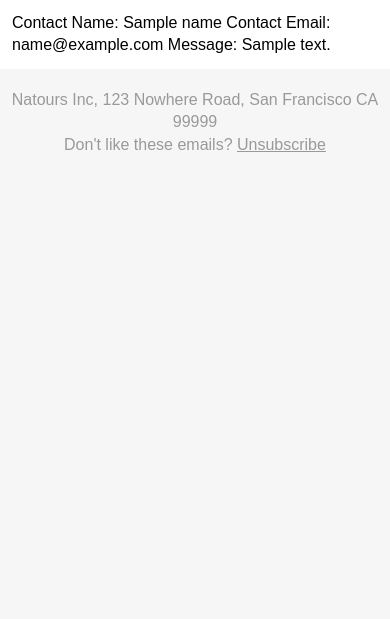
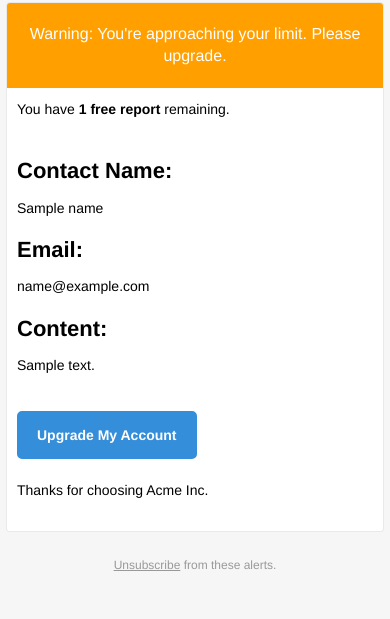
Before and after one commit to Navneet7716/Musafiri, a Django app: template users/templates/users/contact_template.html in a window 390 px wide. Shown: the top 619 px of the page. Run offline with Django 3.2, Linux system fonts and the light colour scheme; the template is opened without the code that fills it: most values are stand-ins (such as "Sample title", 1, 10 or a date in 2020).

Commit message:
added index

```diff
--- a/users/templates/users/contact_template.html
+++ b/users/templates/users/contact_template.html
@@ -1,335 +1,99 @@
 <!DOCTYPE html>
-<html>
+<html  style="font-family: 'Helvetica Neue', Helvetica, Arial, sans-serif; box-sizing: border-box; font-size: 14px; margin: 0;">
 <head>
-    <meta name="viewport" content="width=device-width">
-    <meta http-equiv="Content-Type" content="text/html; charset=UTF-8">
-    <title></title>
-    <style>
-
-
-
+<meta name="viewport" content="width=device-width" />
+<meta http-equiv="Content-Type" content="text/html; charset=UTF-8" />
+<title>Alerts e.g. approaching your limit</title>
+<style type="text/css">
 img {
-        border: none;
-        -ms-interpolation-mode: bicubic;
 max-width: 100%;
 }
 body {
+-webkit-font-smoothing: antialiased; -webkit-text-size-adjust: none; width: 100% !important; height: 100%; line-height: 1.6em;
+}
+body {
 background-color: #f6f6f6;
-        font-family: sans-serif;
-        -webkit-font-smoothing: antialiased;
-        font-size: 14px;
-        line-height: 1.4;
-        margin: 0;
-        padding: 0;
-        -ms-text-size-adjust: 100%;
-        -webkit-text-size-adjust: 100%;
 }
-    table {
-        border-collapse: separate;
-        mso-table-lspace: 0pt;
-        mso-table-rspace: 0pt;
-        width: 100%; }
-        table td {
-            font-family: sans-serif;
-            font-size: 14px;
-            vertical-align: top;
+@media only screen and (max-width: 640px) {
+  body {
+    padding: 0 !important;
   }
-    .body {
-        background-color: #f6f6f6;
-        width: 100%;
+  h1 {
+    font-weight: 800 !important; margin: 20px 0 5px !important;
+  }
+  h2 {
+    font-weight: 800 !important; margin: 20px 0 5px !important;
+  }
+  h3 {
+    font-weight: 800 !important; margin: 20px 0 5px !important;
+  }
+  h4 {
+    font-weight: 800 !important; margin: 20px 0 5px !important;
+  }
+  h1 {
+    font-size: 22px !important;
+  }
+  h2 {
+    font-size: 18px !important;
+  }
+  h3 {
+    font-size: 16px !important;
   }
   .container {
-        display: block;
-        margin: 0 auto !important;
-        /* makes it centered */
-        max-width: 580px;
-        padding: 10px;
-        width: 580px;
+    padding: 0 !important; width: 100% !important;
   }
   .content {
-        box-sizing: border-box;
-        display: block;
-        margin: 0 auto;
-        max-width: 580px;
-        padding: 10px;
+    padding: 0 !important;
   }
-    .main {
-        background: #ffffff;
-        border-radius: 3px;
-        width: 100%;
-    }
-    .wrapper {
-        box-sizing: border-box;
-        padding: 20px;
-    }
-    .content-block {
-        padding-bottom: 10px;
-        padding-top: 10px;
-    }
-    .footer {
-        clear: both;
-        margin-top: 10px;
-        text-align: center;
-        width: 100%;
-    }
-        .footer td,
-        .footer p,
-        .footer span,
-        .footer a {
-            color: #999999;
-            font-size: 12px;
-            text-align: center;
-    }
-    h1,
-    h2,
-    h3,
-    h4 {
-        color: #000000;
-        font-family: sans-serif;
-        font-weight: 400;
-        line-height: 1.4;
-        margin: 0;
-        margin-bottom: 30px;
-    }
-    h1 {
-        font-size: 35px;
-        font-weight: 300;
-        text-align: center;
-        text-transform: capitalize;
-    }
-    p,
-    ul,
-    ol {
-        font-family: sans-serif;
-        font-size: 14px;
-        font-weight: normal;
-        margin: 0;
-        margin-bottom: 15px;
-    }
-        p li,
-        ul li,
-        ol li {
-            list-style-position: inside;
-            margin-left: 5px;
-    }
-    a {
-        color: #55c57a;
-        text-decoration: underline;
-    }
-    .btn {
-        box-sizing: border-box;
-        width: 100%; }
-        .btn > tbody > tr > td {
-            padding-bottom: 15px; }
-        .btn table {
-            width: auto;
-    }
-        .btn table td {
-            background-color: #ffffff;
-            border-radius: 5px;
-            text-align: center;
-    }
-        .btn a {
-            background-color: #ffffff;
-            border: solid 1px #55c57a;
-            border-radius: 5px;
-            box-sizing: border-box;
-            color: #55c57a;
-            cursor: pointer;
-            display: inline-block;
-            font-size: 14px;
-            font-weight: bold;
-            margin: 0;
-            padding: 12px 25px;
-            text-decoration: none;
-            text-transform: capitalize;
-    }
-    .btn-primary table td {
-        background-color: #55c57a;
-    }
-    .btn-primary a {
-        background-color: #55c57a;
-        border-color: #55c57a;
-        color: #ffffff;
-    }
-    .last {
-        margin-bottom: 0;
-    }
-    .first {
-        margin-top: 0;
-    }
-    .align-center {
-        text-align: center;
-    }
-    .align-right {
-        text-align: right;
-    }
-    .align-left {
-        text-align: left;
-    }
-    .clear {
-        clear: both;
-    }
-    .mt0 {
-        margin-top: 0;
-    }
-    .mb0 {
-        margin-bottom: 0;
-    }
-    .preheader {
-        color: transparent;
-        display: none;
-        height: 0;
-        max-height: 0;
-        max-width: 0;
-        opacity: 0;
-        overflow: hidden;
-        mso-hide: all;
-        visibility: hidden;
-        width: 0;
-    }
-    .powered-by a {
-        text-decoration: none;
-    }
-    hr {
-        border: 0;
-        border-bottom: 1px solid #f6f6f6;
-        margin: 20px 0;
-    }
-
-
-
-
-@media only screen and (max-width: 620px) {
-        table[class=body] h1 {
-            font-size: 28px !important;
-            margin-bottom: 10px !important;
-        }
-        table[class=body] p,
-        table[class=body] ul,
-        table[class=body] ol,
-        table[class=body] td,
-        table[class=body] span,
-        table[class=body] a {
-            font-size: 16px !important;
-        }
-        table[class=body] .wrapper,
-        table[class=body] .article {
+  .content-wrap {
     padding: 10px !important;
   }
-        table[class=body] .content {
-            padding: 0 !important;
-        }
-        table[class=body] .container {
-            padding: 0 !important;
+  .invoice {
     width: 100% !important;
-        }
-        table[class=body] .main {
-            border-left-width: 0 !important;
-            border-radius: 0 !important;
-            border-right-width: 0 !important;
-        }
-        table[class=body] .btn table {
-            width: 100% !important;
-        }
-        table[class=body] .btn a {
-            width: 100% !important;
-        }
-        table[class=body] .img-responsive {
-            height: auto !important;
-            max-width: 100% !important;
-            width: auto !important;
-        }
-    }
-    @media all {
-        .ExternalClass {
-            width: 100%;
-        }
-        .ExternalClass,
-        .ExternalClass p,
-        .ExternalClass span,
-        .ExternalClass font,
-        .ExternalClass td,
-        .ExternalClass div {
-            line-height: 100%;
-        }
-        .apple-link a {
-            color: inherit !important;
-            font-family: inherit !important;
-            font-size: inherit !important;
-            font-weight: inherit !important;
-            line-height: inherit !important;
-            text-decoration: none !important;
-        }
-        .btn-primary table td:hover {
-            background-color: #2e864b !important;
-        }
-        .btn-primary a:hover {
-            background-color: #2e864b !important;
-            border-color: #2e864b !important;
   }
 }
 </style>
 </head>
-  <body>
-    <table class="body" role="presentation" border="0" cellpadding="0" cellspacing="0">
-      <tbody>
-        <tr>
-          <td></td>
-          <td class="container">
-            <div class="content">
-              <table class="main" role="presentation">
-                <!-- START MAIN AREA-->
-                <tbody>
-                  <tr>
-                    <td class="wrapper">
-                      <table role="presentation" border="0" cellpadding="0" cellspacing="0">
-                        <tbody>
-                          <tr>
-                            <td>
 
-                               Contact Name: {{ name }}
+<body itemscope itemtype="http://schema.org/EmailMessage" style="font-family: 'Helvetica Neue',Helvetica,Arial,sans-serif; box-sizing: border-box; font-size: 14px; -webkit-font-smoothing: antialiased; -webkit-text-size-adjust: none; width: 100% !important; height: 100%; line-height: 1.6em; background-color: #f6f6f6; margin: 0;" bgcolor="#f6f6f6">
 
-                               Contact Email: {{ email }}
+<table class="body-wrap" style="font-family: 'Helvetica Neue',Helvetica,Arial,sans-serif; box-sizing: border-box; font-size: 14px; width: 100%; background-color: #f6f6f6; margin: 0;" bgcolor="#f6f6f6"><tr style="font-family: 'Helvetica Neue',Helvetica,Arial,sans-serif; box-sizing: border-box; font-size: 14px; margin: 0;"><td style="font-family: 'Helvetica Neue',Helvetica,Arial,sans-serif; box-sizing: border-box; font-size: 14px; vertical-align: top; margin: 0;" valign="top"></td>
+    <td class="container" width="600" style="font-family: 'Helvetica Neue',Helvetica,Arial,sans-serif; box-sizing: border-box; font-size: 14px; vertical-align: top; display: block !important; max-width: 600px !important; clear: both !important; margin: 0 auto;" valign="top">
+      <div class="content" style="font-family: 'Helvetica Neue',Helvetica,Arial,sans-serif; box-sizing: border-box; font-size: 14px; max-width: 600px; display: block; margin: 0 auto; padding: 20px;">
+        <table class="main" width="100%" cellpadding="0" cellspacing="0" style="font-family: 'Helvetica Neue',Helvetica,Arial,sans-serif; box-sizing: border-box; font-size: 14px; border-radius: 3px; background-color: #fff; margin: 0; border: 1px solid #e9e9e9;" bgcolor="#fff"><tr style="font-family: 'Helvetica Neue',Helvetica,Arial,sans-serif; box-sizing: border-box; font-size: 14px; margin: 0;"><td class="alert alert-warning" style="font-family: 'Helvetica Neue',Helvetica,Arial,sans-serif; box-sizing: border-box; font-size: 16px; vertical-align: top; color: #fff; font-weight: 500; text-align: center; border-radius: 3px 3px 0 0; background-color: #FF9F00; margin: 0; padding: 20px;" align="center" bgcolor="#FF9F00" valign="top">
+              Warning: You're approaching your limit. Please upgrade.
+            </td>
+          </tr><tr style="font-family: 'Helvetica Neue',Helvetica,Arial,sans-serif; box-sizing: border-box; font-size: 14px; margin: 0;"><td class="content-wrap" style="font-family: 'Helvetica Neue',Helvetica,Arial,sans-serif; box-sizing: border-box; font-size: 14px; vertical-align: top; margin: 0; padding: 20px;" valign="top">
 
-                               Message: {{content|safe|striptags}}
+            <table width="100%" cellpadding="0" cellspacing="0" style="font-family: 'Helvetica Neue',Helvetica,Arial,sans-serif; box-sizing: border-box; font-size: 14px; margin: 0;"><tr style="font-family: 'Helvetica Neue',Helvetica,Arial,sans-serif; box-sizing: border-box; font-size: 14px; margin: 0;"><td class="content-block" style="font-family: 'Helvetica Neue',Helvetica,Arial,sans-serif; box-sizing: border-box; font-size: 14px; vertical-align: top; margin: 0; padding: 0 0 20px;" valign="top">
+                You have <strong style="font-family: 'Helvetica Neue',Helvetica,Arial,sans-serif; box-sizing: border-box; font-size: 14px; margin: 0;">1 free report</strong> remaining.
               </td>
-                          </tr>
-                        </tbody>
-                      </table>
+            </tr><tr style="font-family: 'Helvetica Neue',Helvetica,Arial,sans-serif; box-sizing: border-box; font-size: 14px; margin: 0;"><td class="content-block" style="font-family: 'Helvetica Neue',Helvetica,Arial,sans-serif; box-sizing: border-box; font-size: 14px; vertical-align: top; margin: 0; padding: 0 0 20px;" valign="top">
+                <h1>
+                    Contact Name:
+                </h1>
+                <p>{{ name }}</p>
+
+                <h1>Email:</h1>
+                <p>{{email }}</p>
+
+                <h1>Content:</h1>
+                <p>{{ content|safe|striptags }}</p>
               </td>
-                  </tr>
-                </tbody>
-              </table>
-              <!-- START FOOTER-->
-              <div class="footer">
-                <table role="presentation" border="0" cellpadding="0" cellspacing="0">
-                  <tbody>
-                    <tr>
-                      <td class="content-block"><span class="apple-link">Natours Inc, 123 Nowhere Road, San Francisco CA 99999</span><br> Don't like these emails? <a href="#">Unsubscribe</a></td>
-                    </tr>
-                  </tbody>
-                </table>
-              </div>
-            </div>
+            </tr><tr style="font-family: 'Helvetica Neue',Helvetica,Arial,sans-serif; box-sizing: border-box; font-size: 14px; margin: 0;"><td class="content-block" style="font-family: 'Helvetica Neue',Helvetica,Arial,sans-serif; box-sizing: border-box; font-size: 14px; vertical-align: top; margin: 0; padding: 0 0 20px;" valign="top">
+                <a href="http://www.mailgun.com" class="btn-primary" style="font-family: 'Helvetica Neue',Helvetica,Arial,sans-serif; box-sizing: border-box; font-size: 14px; color: #FFF; text-decoration: none; line-height: 2em; font-weight: bold; text-align: center; cursor: pointer; display: inline-block; border-radius: 5px; text-transform: capitalize; background-color: #348eda; margin: 0; border-color: #348eda; border-style: solid; border-width: 10px 20px;">Upgrade my account</a>
               </td>
-        </tr>
-      </tbody>
-    </table>
-  </body>
+            </tr><tr style="font-family: 'Helvetica Neue',Helvetica,Arial,sans-serif; box-sizing: border-box; font-size: 14px; margin: 0;"><td class="content-block" style="font-family: 'Helvetica Neue',Helvetica,Arial,sans-serif; box-sizing: border-box; font-size: 14px; vertical-align: top; margin: 0; padding: 0 0 20px;" valign="top">
+                Thanks for choosing Acme Inc.
+              </td>
+            </tr></table></td>
+      </tr></table><div class="footer" style="font-family: 'Helvetica Neue',Helvetica,Arial,sans-serif; box-sizing: border-box; font-size: 14px; width: 100%; clear: both; color: #999; margin: 0; padding: 20px;">
+      <table width="100%" style="font-family: 'Helvetica Neue',Helvetica,Arial,sans-serif; box-sizing: border-box; font-size: 14px; margin: 0;"><tr style="font-family: 'Helvetica Neue',Helvetica,Arial,sans-serif; box-sizing: border-box; font-size: 14px; margin: 0;"><td class="aligncenter content-block" style="font-family: 'Helvetica Neue',Helvetica,Arial,sans-serif; box-sizing: border-box; font-size: 12px; vertical-align: top; color: #999; text-align: center; margin: 0; padding: 0 0 20px;" align="center" valign="top"><a href="http://www.mailgun.com" style="font-family: 'Helvetica Neue',Helvetica,Arial,sans-serif; box-sizing: border-box; font-size: 12px; color: #999; text-decoration: underline; margin: 0;">Unsubscribe</a> from these alerts.</td>
+        </tr></table></div></div>
+</td>
+<td style="font-family: 'Helvetica Neue',Helvetica,Arial,sans-serif; box-sizing: border-box; font-size: 14px; vertical-align: top; margin: 0;" valign="top"></td>
+</tr></table></body>
 </html>
-
-
-
-
-
-
-
-
-
-
-
-
 
 <!-- <!DOCTYPE html>
 <html lang="en">
```
Also changed, not shown: users/templates/users/index.html (+10 -5 lines). Lines whose indentation alone changed are shown as unchanged.
